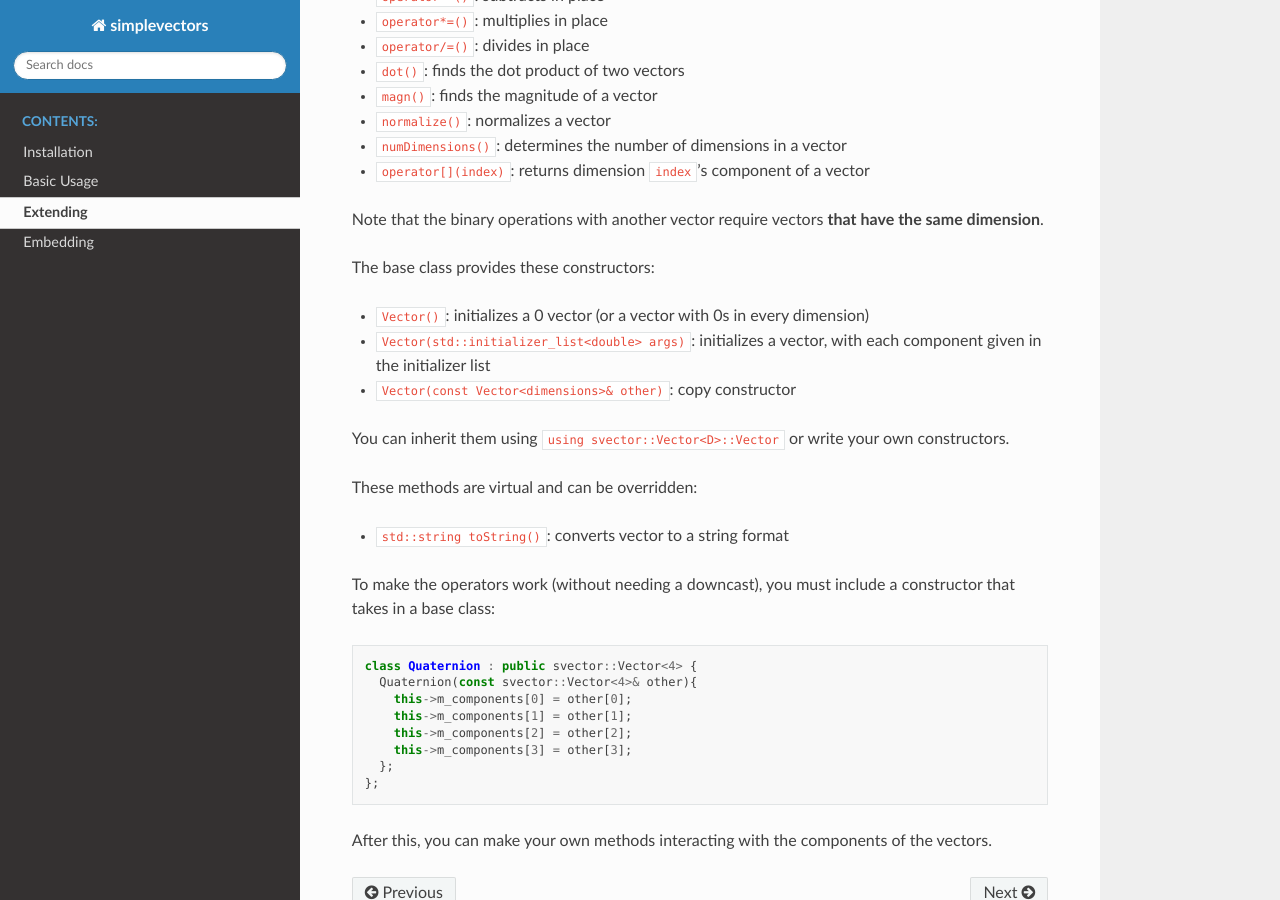
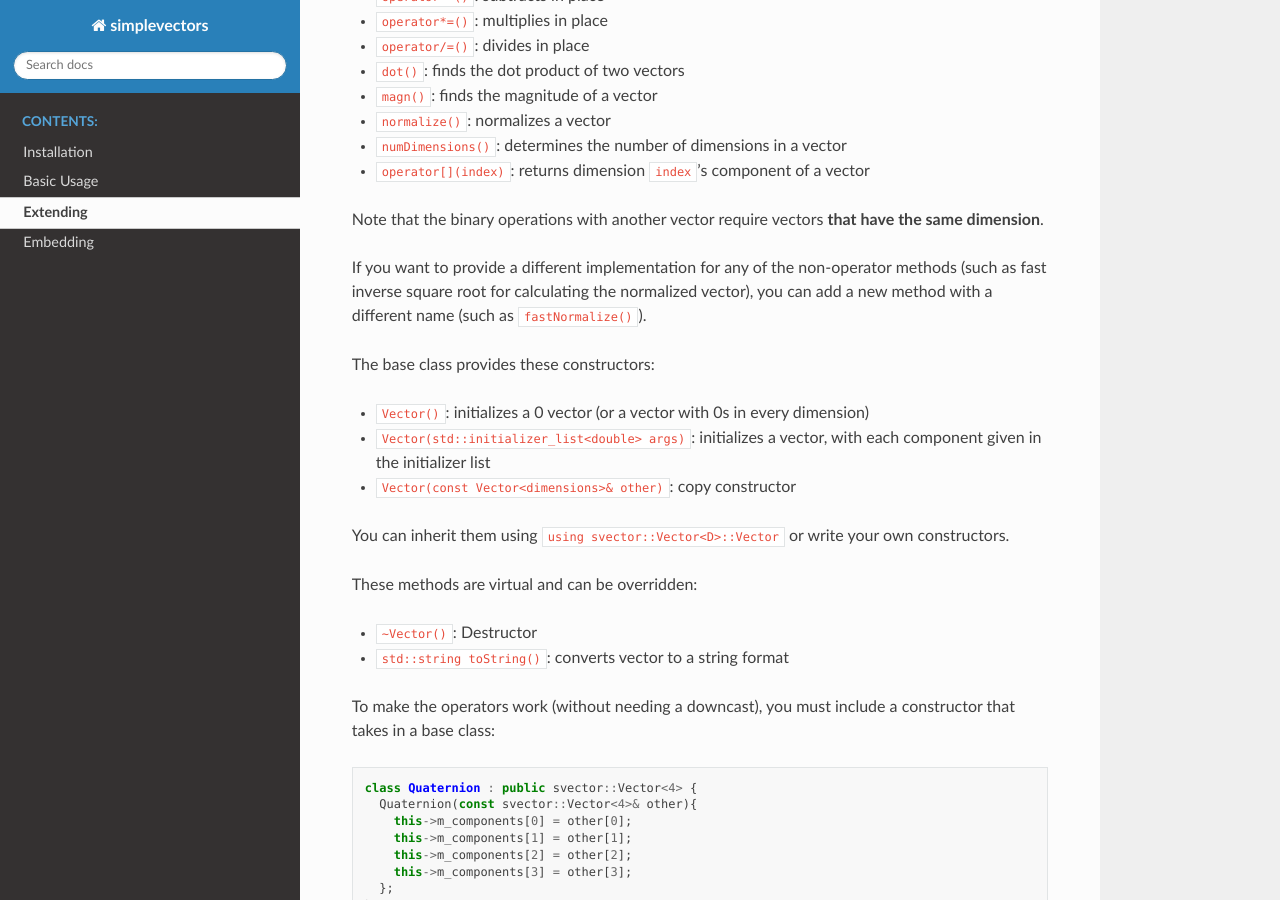
Before and after one commit to jonathanhliu21/simplevectors, a Sphinx documentation site: the page built from docs/source/extending.rst, in a window 1280 px wide and 900 px high, scrolled down 589 px. Built offline with Sphinx 7.4.7 and the Read the Docs theme 2.0.0, drawn with Linux system fonts in a browser that asks for light colours; pages that are not in the unit, such as notebooks, are missing from menus.

Commit message:
update docs

```diff
--- a/docs/source/extending.rst
+++ b/docs/source/extending.rst
@@ -27,6 +27,8 @@ The ``Vector`` base class provides a protected variable, ``m_components``, an ``
 
 Note that the binary operations with another vector require vectors **that have the same dimension**.
 
+If you want to provide a different implementation for any of the non-operator methods (such as fast inverse square root for calculating the normalized vector), you can add a new method with a different name (such as ``fastNormalize()``).
+
 The base class provides these constructors:
 
 - ``Vector()``: initializes a 0 vector (or a vector with 0s in every dimension)
@@ -37,6 +39,7 @@ You can inherit them using ``using svector::Vector<D>::Vector`` or write your ow
 
 These methods are virtual and can be overridden:
 
+- ``~Vector()``: Destructor
 - ``std::string toString()``: converts vector to a string format
 
 To make the operators work (without needing a downcast), you must include a constructor that takes in a base class:
```
